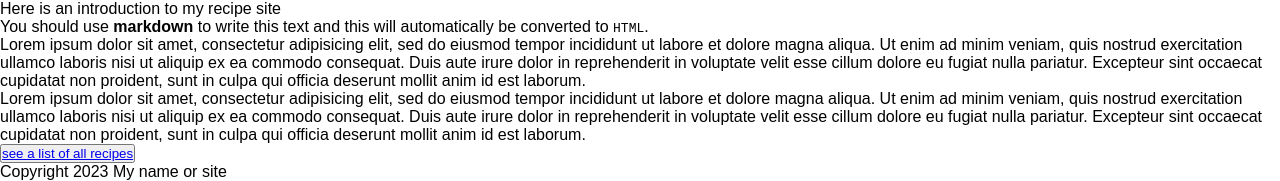
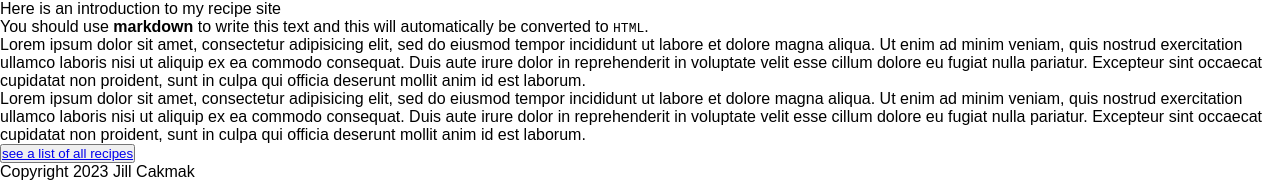
Before and after one commit to JillCakmak/Netflixrecipes, a Jekyll site: the page built from home/index.md, in a window 1280 px wide. Shown: the part 1941-2122 px from the top of the page. Built offline with Jekyll 4.4.1, drawn with Linux system fonts in a browser that asks for light colours; some of the changed lines change nothing that is shown.

Commit message:
Update _config.yml

```diff
--- a/_config.yml
+++ b/_config.yml
@@ -1,8 +1,8 @@
 
 # SITE CONFIGURATION
-url: "https://yoursite.netlify.app"   #change this to yours
-repository: yourusername/yourrepository
-title: Your recipe collection
+url: "https://netflixcooking.netlify.app"   #change this to yours
+repository: JillCakmak/Netflixrecipes
+title: Netflix Recipes
 recipemenu: false # you can change to true and a menu of all recipes will appear
 editbutton: false # you can navigate to edit your site by going to https://yoursite.netlify.app/admin
 # change the above to true and an admin button will appear in your footer
@@ -12,7 +12,7 @@
 
 # change the following to your name or site name
 footer_text:
-  "Copyright 2023 My name or site"
+  "Copyright 2023 Jill Cakmak"
 
 # DO NOT EDIT BELOW THIS LINE
 
```
